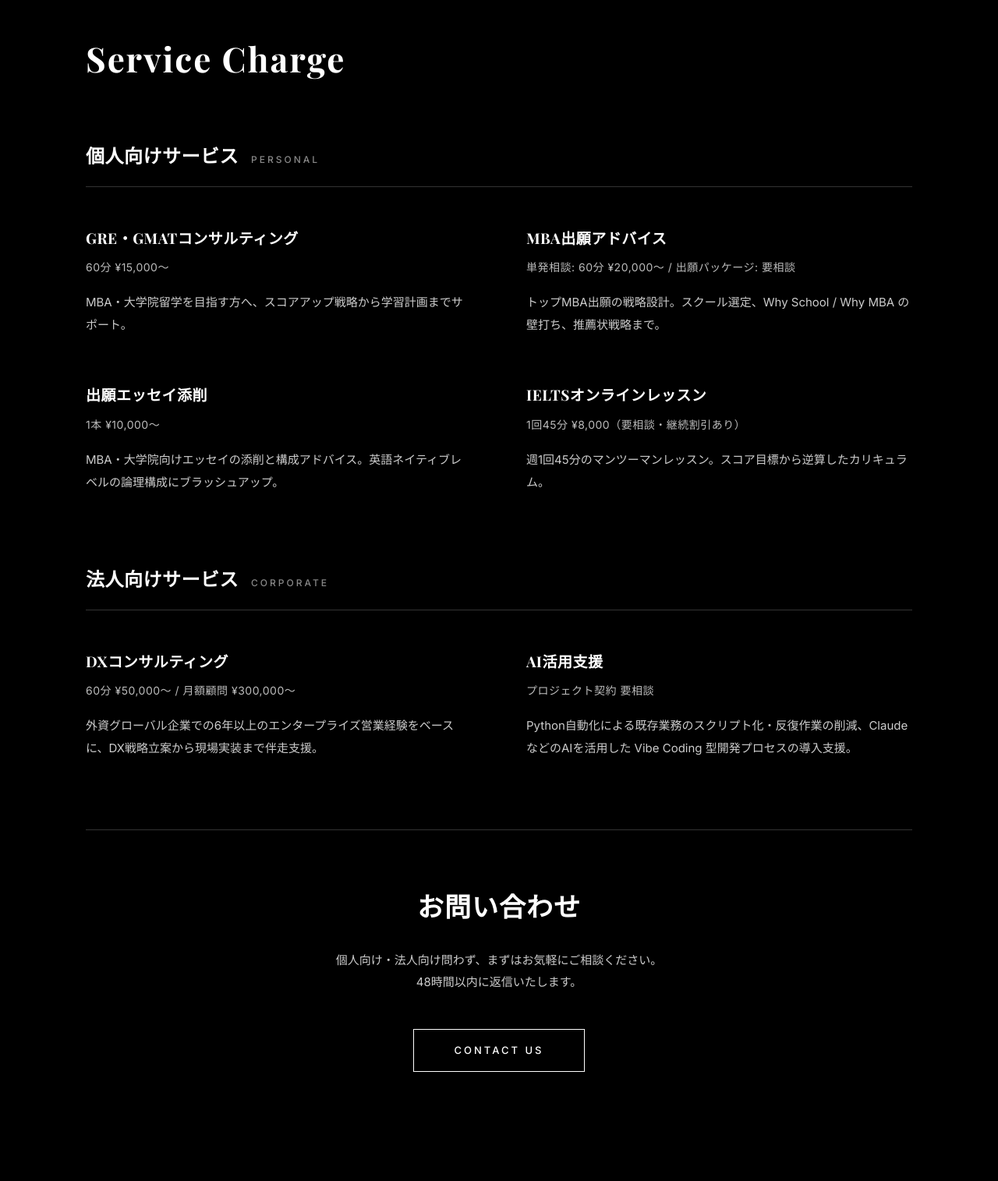
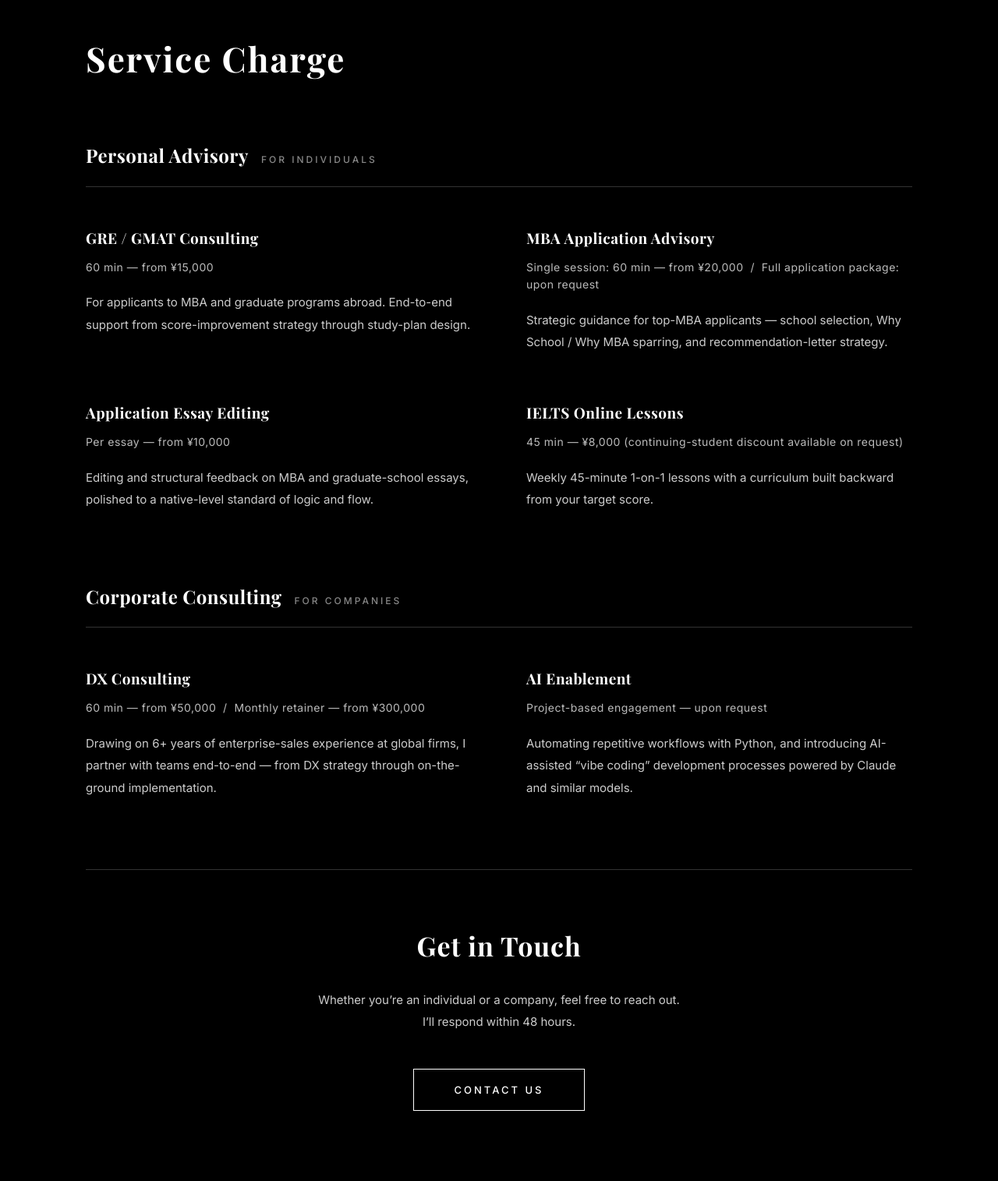
Before and after one commit to cer-apple/portfolio, a Django app: page /advisory/detail/ in a window 1280 px wide. Shown: the part 141-1656 px from the top of the page at 78% size. Before the commit the page ends 1516 px from the top, so only its background shows below. Run offline with Django 5.2, Linux system fonts and the light colour scheme.

Commit message:
Translate Advisory pages to English for international audience
Swap all JP copy on the summary and detail pages to English so the
section reads cleanly for overseas visitors. Kept the ¥ pricing as-is
(the business is Japan-based). Structure and styling untouched.

Co-Authored-By: Claude Opus 4.7 (1M context) <noreply@anthropic.com>

```diff
--- a/templates/advisory_detail.html
+++ b/templates/advisory_detail.html
@@ -14,39 +14,39 @@
 
     <section class="advisory-detail-section">
         <h2 class="advisory-detail-section-title">
-            個人向けサービス<span class="advisory-detail-section-tag">Personal</span>
+            Personal Advisory<span class="advisory-detail-section-tag">For Individuals</span>
         </h2>
 
         <div class="advisory-services-grid">
             <article class="advisory-service">
-                <h3 class="advisory-service-name">GRE・GMATコンサルティング</h3>
-                <p class="advisory-service-price">60分 ¥15,000〜</p>
+                <h3 class="advisory-service-name">GRE / GMAT Consulting</h3>
+                <p class="advisory-service-price">60 min &mdash; from &yen;15,000</p>
                 <p class="advisory-service-desc">
-                    MBA・大学院留学を目指す方へ、スコアアップ戦略から学習計画までサポート。
+                    For applicants to MBA and graduate programs abroad. End-to-end support from score-improvement strategy through study-plan design.
                 </p>
             </article>
 
             <article class="advisory-service">
-                <h3 class="advisory-service-name">MBA出願アドバイス</h3>
-                <p class="advisory-service-price">単発相談: 60分 ¥20,000〜 / 出願パッケージ: 要相談</p>
+                <h3 class="advisory-service-name">MBA Application Advisory</h3>
+                <p class="advisory-service-price">Single session: 60 min &mdash; from &yen;20,000 &nbsp;/&nbsp; Full application package: upon request</p>
                 <p class="advisory-service-desc">
-                    トップMBA出願の戦略設計。スクール選定、Why School / Why MBA の壁打ち、推薦状戦略まで。
+                    Strategic guidance for top-MBA applicants &mdash; school selection, Why School / Why MBA sparring, and recommendation-letter strategy.
                 </p>
             </article>
 
             <article class="advisory-service">
-                <h3 class="advisory-service-name">出願エッセイ添削</h3>
-                <p class="advisory-service-price">1本 ¥10,000〜</p>
+                <h3 class="advisory-service-name">Application Essay Editing</h3>
+                <p class="advisory-service-price">Per essay &mdash; from &yen;10,000</p>
                 <p class="advisory-service-desc">
-                    MBA・大学院向けエッセイの添削と構成アドバイス。英語ネイティブレベルの論理構成にブラッシュアップ。
+                    Editing and structural feedback on MBA and graduate-school essays, polished to a native-level standard of logic and flow.
                 </p>
             </article>
 
             <article class="advisory-service">
-                <h3 class="advisory-service-name">IELTSオンラインレッスン</h3>
-                <p class="advisory-service-price">1回45分 ¥8,000（要相談・継続割引あり）</p>
+                <h3 class="advisory-service-name">IELTS Online Lessons</h3>
+                <p class="advisory-service-price">45 min &mdash; &yen;8,000 (continuing-student discount available on request)</p>
                 <p class="advisory-service-desc">
-                    週1回45分のマンツーマンレッスン。スコア目標から逆算したカリキュラム。
+                    Weekly 45-minute 1-on-1 lessons with a curriculum built backward from your target score.
                 </p>
             </article>
         </div>
@@ -54,33 +54,33 @@
 
     <section class="advisory-detail-section">
         <h2 class="advisory-detail-section-title">
-            法人向けサービス<span class="advisory-detail-section-tag">Corporate</span>
+            Corporate Consulting<span class="advisory-detail-section-tag">For Companies</span>
         </h2>
 
         <div class="advisory-services-grid">
             <article class="advisory-service">
-                <h3 class="advisory-service-name">DXコンサルティング</h3>
-                <p class="advisory-service-price">60分 ¥50,000〜 / 月額顧問 ¥300,000〜</p>
+                <h3 class="advisory-service-name">DX Consulting</h3>
+                <p class="advisory-service-price">60 min &mdash; from &yen;50,000 &nbsp;/&nbsp; Monthly retainer &mdash; from &yen;300,000</p>
                 <p class="advisory-service-desc">
-                    外資グローバル企業での6年以上のエンタープライズ営業経験をベースに、DX戦略立案から現場実装まで伴走支援。
+                    Drawing on 6+ years of enterprise-sales experience at global firms, I partner with teams end-to-end &mdash; from DX strategy through on-the-ground implementation.
                 </p>
             </article>
 
             <article class="advisory-service">
-                <h3 class="advisory-service-name">AI活用支援</h3>
-                <p class="advisory-service-price">プロジェクト契約 要相談</p>
+                <h3 class="advisory-service-name">AI Enablement</h3>
+                <p class="advisory-service-price">Project-based engagement &mdash; upon request</p>
                 <p class="advisory-service-desc">
-                    Python自動化による既存業務のスクリプト化・反復作業の削減、Claude などのAIを活用した Vibe Coding 型開発プロセスの導入支援。
+                    Automating repetitive workflows with Python, and introducing AI-assisted &ldquo;vibe coding&rdquo; development processes powered by Claude and similar models.
                 </p>
             </article>
         </div>
     </section>
 
     <section class="advisory-contact">
-        <h2 class="advisory-contact-title">お問い合わせ</h2>
+        <h2 class="advisory-contact-title">Get in Touch</h2>
         <p class="advisory-contact-desc">
-            個人向け・法人向け問わず、まずはお気軽にご相談ください。<br>
-            48時間以内に返信いたします。
+            Whether you&rsquo;re an individual or a company, feel free to reach out.<br>
+            I&rsquo;ll respond within 48 hours.
         </p>
         <a href="{{ contact_form_url }}" target="_blank" rel="noopener noreferrer" class="contact-button">Contact Us</a>
     </section>
```
Also changed, not shown: templates/advisory.html (+9 -8 lines).
